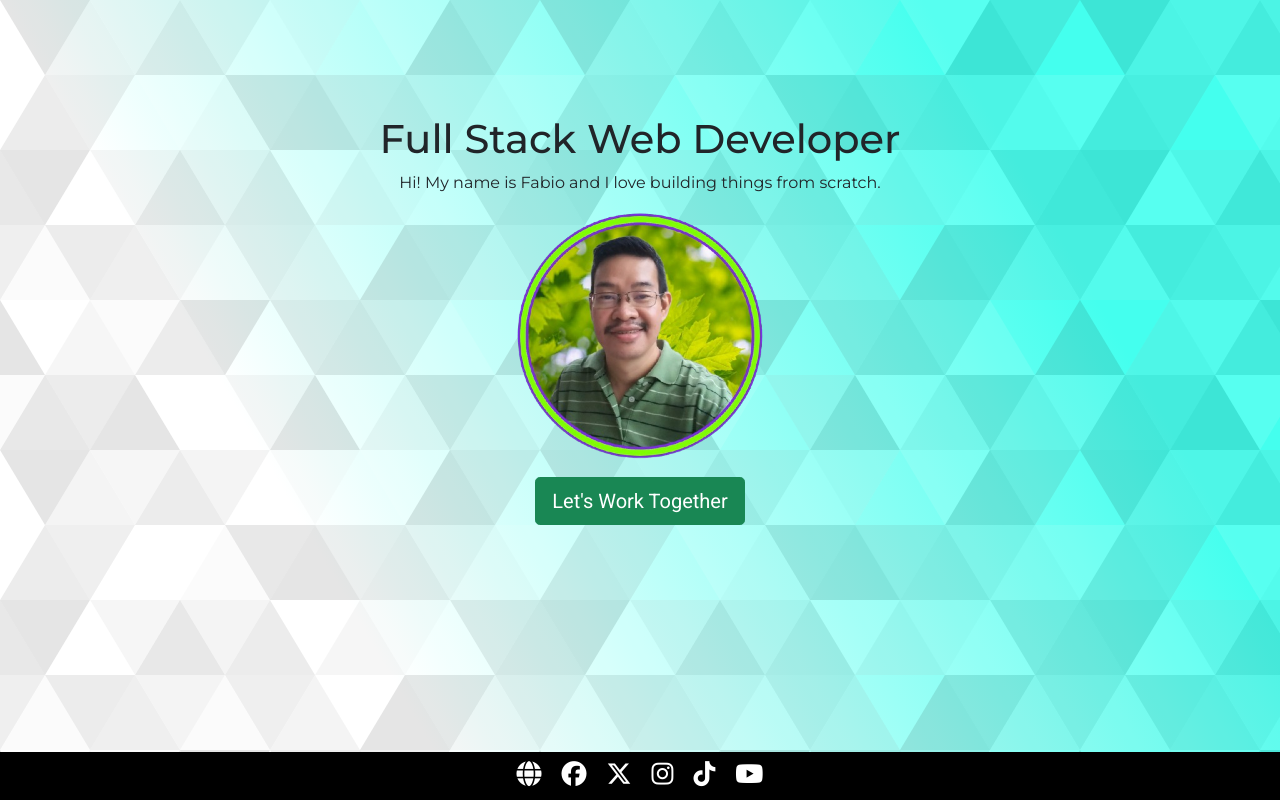
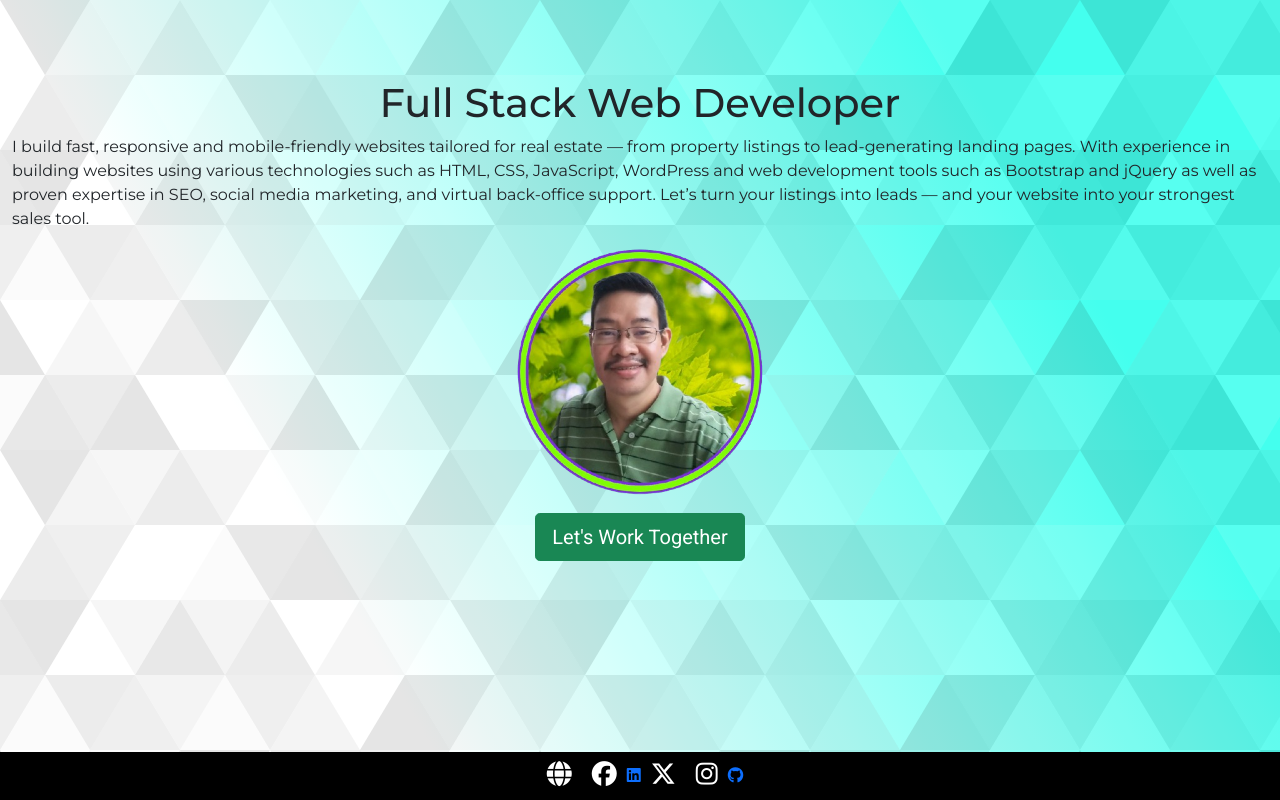
Before and after one commit to fabucejojr/portfolio, a plain HTML site: page index.html in a window 1280 px wide. Drawn offline with nearby package versions, Linux system fonts and the light colour scheme.

Commit message:
Update index.html

```diff
--- a/index.html
+++ b/index.html
@@ -22,40 +22,38 @@
 		<div class="container-fluid">
 				<section id="landing">
 					<h1>Full Stack Web Developer</h1>
-					<p>Hi! My name is Fabio and I love building things from scratch.</p>
+					<p>I build fast, responsive and mobile-friendly websites tailored for real estate — from property listings to lead-generating landing pages. With experience in building websites using various technologies such as HTML, CSS, JavaScript,  WordPress and web development tools such as Bootstrap and jQuery as well as
+proven expertise in SEO, social media marketing, and virtual back-office support. Let’s turn your listings into leads — and your website into your strongest sales tool.</p>
 					<img src="./images/fabio2.png" id="profile">
 					<a href="mailto:gtxon3k@gmail.com" class="btn btn-success btn-lg mt-3">Let's Work Together</a>
 				</section>
 		</div>
 
 		<footer class="fixed-bottom">
-			<a href="https://zuitt.co/?referral=2402-org-ali" target="blank">
+			<a href="https://fabioabucejojr.sovasites.com" target="blank">
 				<i class="fa-solid fa-globe"></i>
 			</a>
 
-			<a href="https://www.facebook.com/zuitttechcareer" target="blank">
+			<a href="https://www.facebook.com/AskForFab/" target="blank">
 				<i class="fa-brands fa-facebook"></i>
 			</a>
 
-			<a href="https://twitter.com/zuittco" target="blank">
+		    	<a href="https://www.linkedin.com/in/fabioabucejojr/" target="blank">
+		        	<i class="fa-brands fa-linkedin"></i>
+		    	</a>
+
+			<a href="https://x.com/fabioabucejojr" target="blank">
 				<i class="fa-brands fa-x-twitter"></i>
 			</a>
 
-		    <a href="https://www.instagram.com/zuitt_co/" target="blank">
-		        <i class="fa-brands fa-instagram"></i>
-		    </a>
+			<a href="https://www.instagram.com/zuitt_co/" target="blank">
+		        	<i class="fa-brands fa-instagram"></i>
+		    	</a>
 
-		    <a href="https://www.tiktok.com/@zuittco" target="blank">
-		        <i class="fa-brands fa-tiktok"></i>
-		    </a>
-
-		    <a href="https://www.youtube.com/@ZuittCo" target="blank">
-		        <i class="fa-brands fa-youtube"></i>
-		    </a>
+		    	<a href="https://fabucejojr.github.io/portfolio/" target="blank">
+		        	<i class="fa-brands fa-github"></i>
+		    	</a>
 		</footer>
-
-
-
 
 	<!-- FontAwesome Script -->
 	<script src="https://kit.fontawesome.com/56e9e5cf60.js" crossorigin="anonymous"></script>
```
